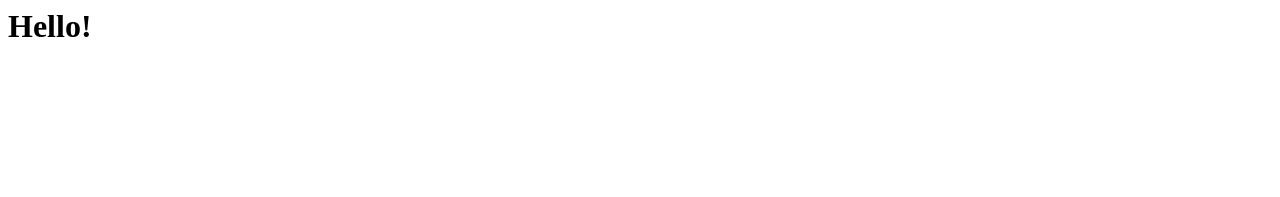
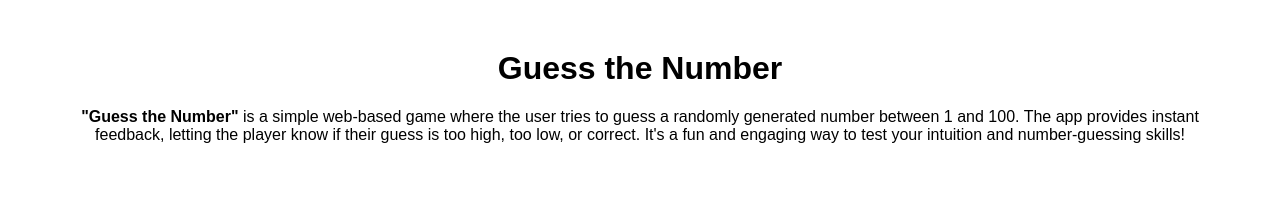
Before and after one commit to jundejz/guess_my_number, a plain HTML site: page index.html in a window 1280 px wide. Drawn offline with Linux system fonts and the light colour scheme.

Commit message:
Update index.html

```diff
--- a/index.html
+++ b/index.html
@@ -1 +1,19 @@
-<h1>Hello!</h1>
+<!DOCTYPE html>
+<html lang="en">
+<head>
+    <meta charset="UTF-8">
+    <meta name="viewport" content="width=device-width, initial-scale=1.0">
+    <title>Guess the Number</title>
+    <style>
+        body {
+            font-family: Arial, sans-serif;
+            text-align: center;
+            margin: 50px;
+        }
+    </style>
+</head>
+<body>
+    <h1>Guess the Number</h1>
+    <p><strong>"Guess the Number"</strong> is a simple web-based game where the user tries to guess a randomly generated number between 1 and 100. The app provides instant feedback, letting the player know if their guess is too high, too low, or correct. It's a fun and engaging way to test your intuition and number-guessing skills!</p>
+</body>
+</html>
```
